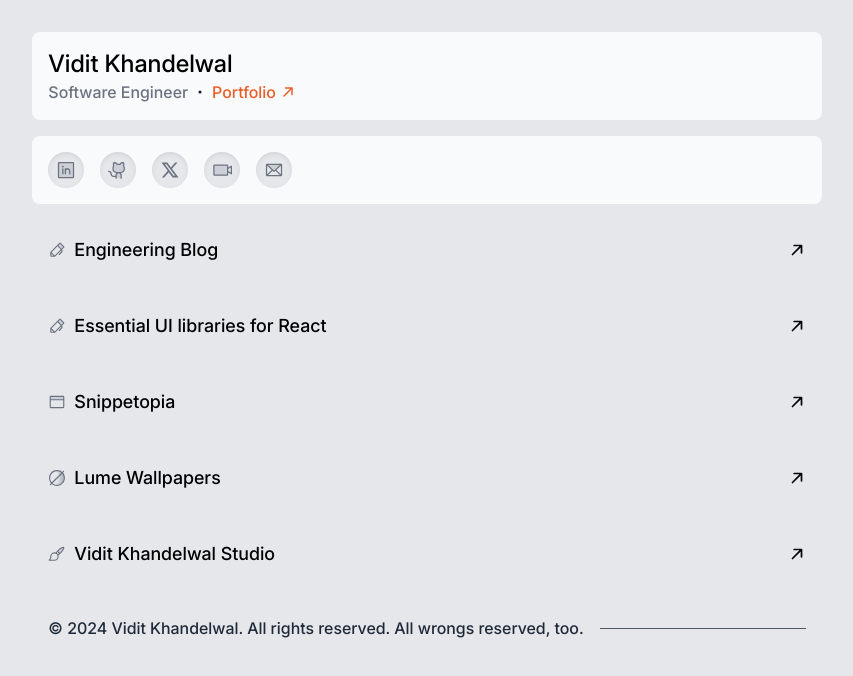
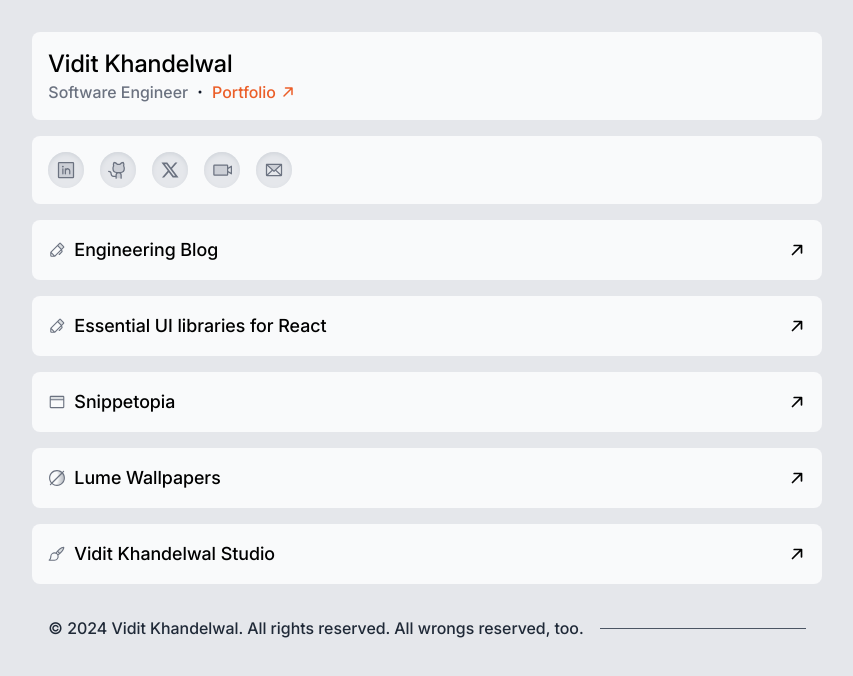
Before and after one commit to csvidit/bio-2024, a Next.js app: page / in a window 1280 px wide. Shown: the top 676 px of the page, without its empty margins (213-1066 px from the left). Built offline with nearby package versions, Linux system fonts and the light colour scheme.

Commit message:
fix listlink color change

```diff
--- a/src/components/ListLink.tsx
+++ b/src/components/ListLink.tsx
@@ -15,7 +15,7 @@ const ListLink = (props: {
       role="link"
       tabIndex={0}
       href={props.href}
-      className="group p-4 col-span-4 flex flex-row justify-between items-center bg-gray-200 rounded-lg transition-all duration-200 ease-in-out hover:ring hover:ring-gray-300 hover:shadow-lg hover:shadow-gray-300 focus:ring focus:ring-gray-300 focus:shadow-lg focus:shadow-gray-300"
+      className="group p-4 col-span-4 flex flex-row justify-between items-center bg-gray-50 rounded-lg transition-all duration-200 ease-in-out hover:ring hover:ring-gray-300 hover:shadow-lg hover:shadow-gray-300 focus:ring focus:ring-gray-300 focus:shadow-lg focus:shadow-gray-300"
     >
       <div className="flex flex-row space-x-2 items-center">
         <div className="lg:text-lg text-gray-500 group-hover:text-gray-700 group-focus:text-gray-700 transition-all duration-200 ease-in-out">{props.icon}</div>
```
